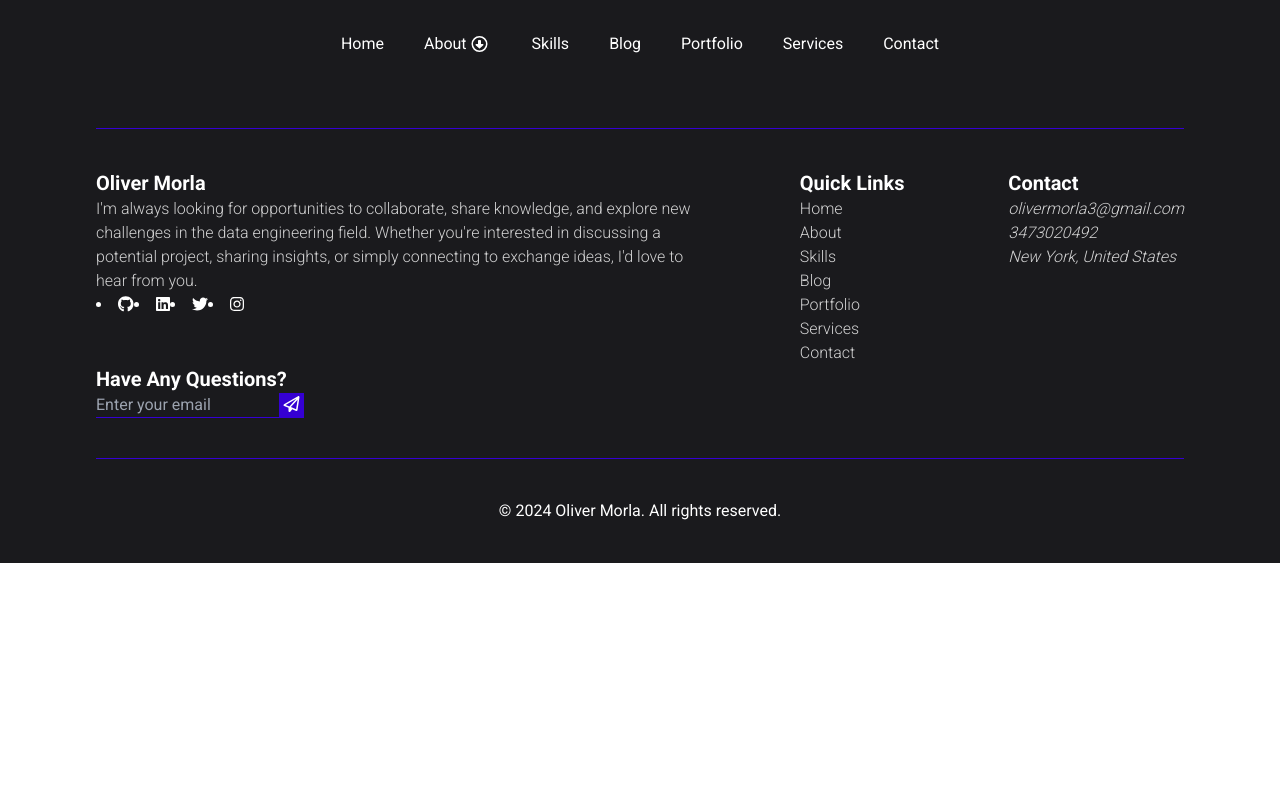
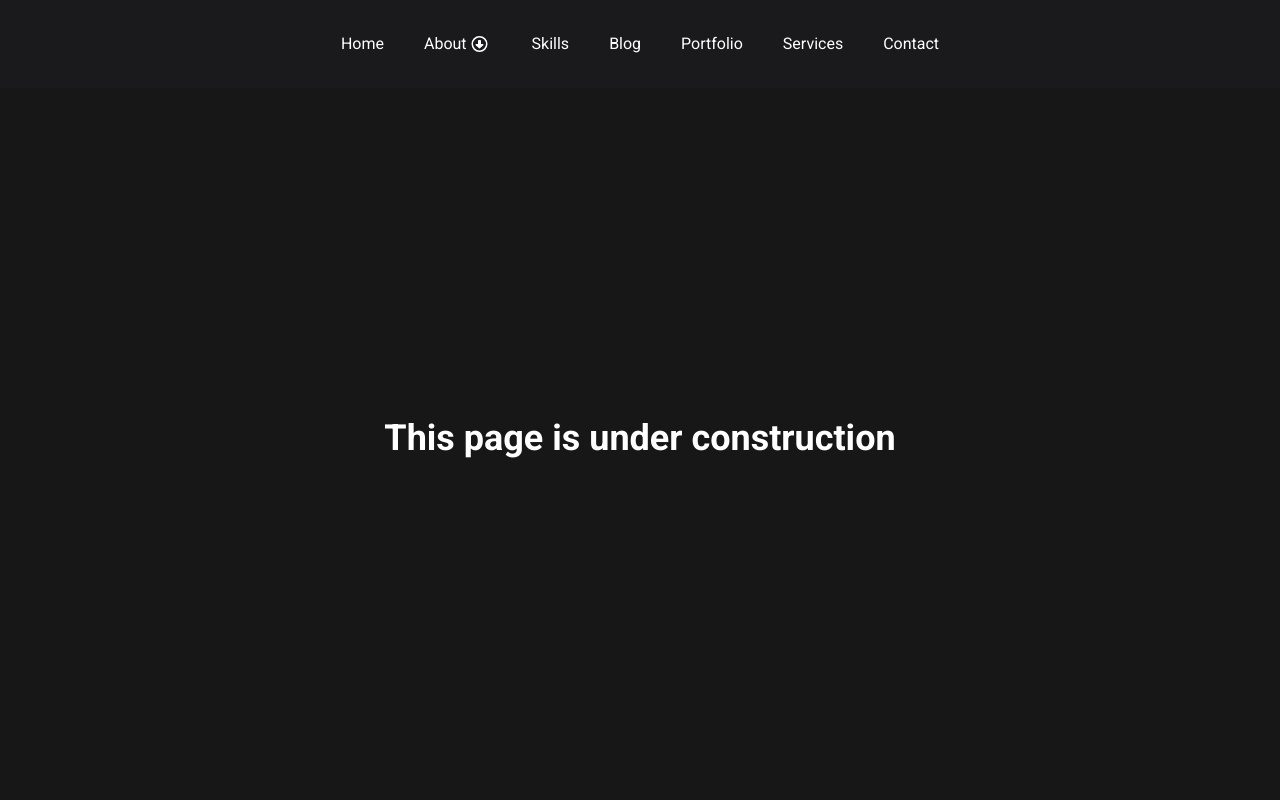
Before and after one commit to OliverMorla/olivermorla.github.io, a Next.js app: page /blog in a window 1280 px wide. Shown: the top 800 px of the page. Built offline with nearby package versions, Linux system fonts and the light colour scheme.

Commit message:
refactor: renovated portfolio using nextjs, framer-motion, tailwind

```diff
--- a/src/app/blog/page.tsx
+++ b/src/app/blog/page.tsx
@@ -1,7 +1,7 @@
 const Blog = () => {
   return (
-    <main>
-      <h1>Blog</h1>
+    <main className="h-screen bg-[--color-dark-gray] pt-[115px] pb-10 text-white px-10 flex justify-center items-center">
+      <h1 className="font-bold text-4xl">This page is under construction</h1>
     </main>
   );
 };
--- a/src/app/repositories/page.tsx
+++ b/src/app/repositories/page.tsx
@@ -2,7 +2,7 @@ import RepositoriesSection from "@/components/containers/Repositories";
 
 const Repositories = () => {
   return (
-    <main className="h-screen bg-[--color-dark-gray] pt-[88px] text-white">
+    <main className="h-auto bg-[--color-dark-gray] pt-[115px] pb-10 text-white px-10">
       <RepositoriesSection />
     </main>
   );
--- a/src/components/containers/Certifications/index.tsx
+++ b/src/components/containers/Certifications/index.tsx
@@ -8,7 +8,7 @@ const CertificationsSection = () => {
       className="h-auto bg-[--color-dark-gray] text-white flex justify-center items-center flex-wrap"
       id="certifications"
       style={{
-        paddingTop: "250px"
+        paddingTop: "250px",
       }}
     >
       <SectionTitle
```
